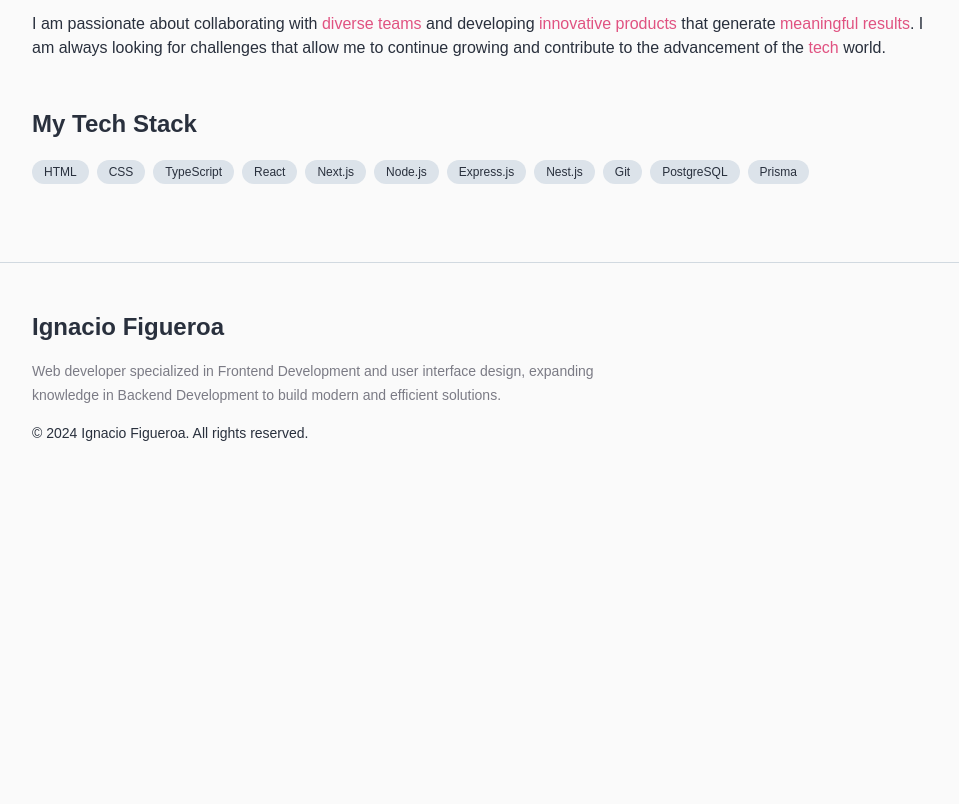
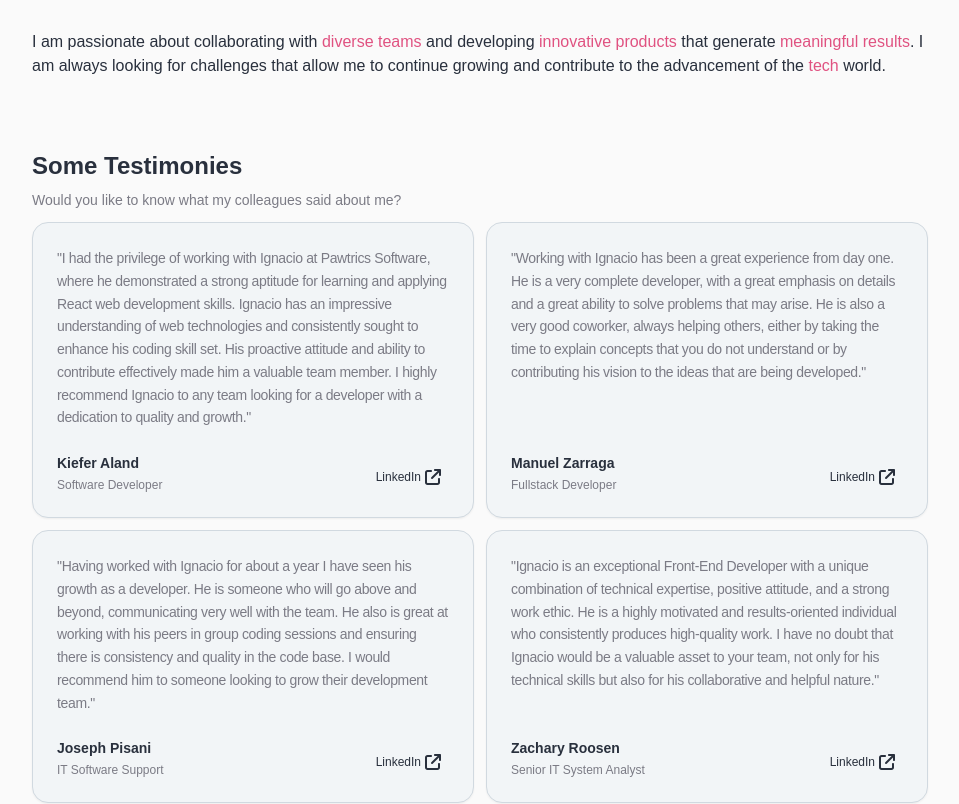
Before and after one commit to figueroaignacio/portfolio, a React (Vite) app: page /about in a window 1280 px wide. Shown: the part 380-1184 px from the top of the page, without its empty margins (160-1119 px from the left). Before the commit the page ends 871 px from the top, so only its background shows below. Built offline with nearby package versions, Linux system fonts and the light colour scheme; a web font is replaced by a local one.

Commit message:
feat: add testimonies section

```diff
--- /dev/null
+++ b/src/components/TestimoniesCard.tsx
@@ -0,0 +1,33 @@
+import { ArrowUp } from "@/icons/ArrowUp.tsx";
+
+interface TestimoniesCardProps {
+  body: string;
+  name: string;
+  role: string;
+  profile: string;
+}
+
+export function TestimoniesCard({ body, name, role, profile }: TestimoniesCardProps) {
+  return (
+    <div className="bg-card rounded-lg p-6 space-y-6 h-full flex flex-col justify-between border border-border shadow-sm transition-shadow duration-200 hover:shadow-md">
+      <p className="text-sm leading-relaxed tracking-tight text-muted-foreground">
+        "{body}"
+      </p>
+      <div className="flex items-end justify-between">
+        <div className="flex flex-col gap-1">
+          <span className="text-sm font-semibold">{name}</span>
+          <span className="text-xs text-muted-foreground">{role}</span>
+        </div>
+        <a
+          href={profile}
+          target="_blank"
+          rel="noopener noreferrer"
+          className="text-xs font-medium flex items-center gap-1 hover:bg-primary-foreground p-2 rounded-md transition-colors duration-200"
+        >
+          LinkedIn
+          <ArrowUp />
+        </a>
+      </div>
+    </div>
+  )
+}
--- a/src/locales/en/en.json
+++ b/src/locales/en/en.json
@@ -102,6 +102,42 @@
           "status": "In Development"
         }
       ]
+    },
+    "testimonies": {
+      "title": "Some Testimonies",
+      "description": "Would you like to know what my colleagues said about me?",
+      "items": [
+        {
+          "body": "I had the privilege of working with Ignacio at Pawtrics Software, where he demonstrated a strong aptitude for learning and applying React web development skills. Ignacio has an impressive understanding of web technologies and consistently sought to enhance his coding skill set. His proactive attitude and ability to contribute effectively made him a valuable team member. I highly recommend Ignacio to any team looking for a developer with a dedication to quality and growth.",
+          "name": "Kiefer Aland",
+          "role": "Software Developer",
+          "profile": "https://www.linkedin.com/in/kieferaland/"
+        },
+        {
+          "body": "Working with Ignacio has been a great experience from day one. He is a very complete developer, with a great emphasis on details and a great ability to solve problems that may arise. He is also a very good coworker, always helping others, either by taking the time to explain concepts that you do not understand or by contributing his vision to the ideas that are being developed.",
+          "name": "Manuel Zarraga",
+          "role": "Fullstack Developer",
+          "profile": "https://www.linkedin.com/in/manuel-zarraga/"
+        },
+        {
+          "body": "Having worked with Ignacio for about a year I have seen his growth as a developer. He is someone who will go above and beyond, communicating very well with the team. He also is great at working with his peers in group coding sessions and ensuring there is consistency and quality in the code base. I would recommend him to someone looking to grow their development team.",
+          "name": "Joseph Pisani",
+          "role": "IT Software Support",
+          "profile": "https://www.linkedin.com/in/josephpisani/"
+        },
+        {
+          "body": "Ignacio is an exceptional Front-End Developer with a unique combination of technical expertise, positive attitude, and a strong work ethic. He is a highly motivated and results-oriented individual who consistently produces high-quality work. I have no doubt that Ignacio would be a valuable asset to your team, not only for his technical skills but also for his collaborative and helpful nature.",
+          "name": "Zachary Roosen",
+          "role": "Senior IT System Analyst",
+          "profile": "https://www.linkedin.com/in/zroosen/"
+        },
+        {
+          "body": "In the time I've known Ignacio, he's transformed into an outstanding developer. He's not one to settle for mediocrity; instead, he consistently pushes himself to exceed expectations. What distinguishes Ignacio is his engaging nature and relentless pursuit of learning. He approaches every task with humility and a strong work ethic, always striving to expand his knowledge and skills. His dedication ensures a seamless collaboration within the team. If you're seeking a developer committed to continual improvement and fostering teamwork, Ignacio is the ideal choice.",
+          "name": "Pia Walcott",
+          "role": "Software Engineer",
+          "profile": "https://www.linkedin.com/in/pia-walcott/"
+        }
+      ]
     }
   },
   "pages": {
--- a/src/locales/es/es.json
+++ b/src/locales/es/es.json
@@ -102,6 +102,42 @@
           "status": "En Desarrollo"
         }
       ]
+    },
+    "testimonies": {
+      "title": "Algunos Testimonios",
+      "description": "¿Te gustaría saber lo que mis compañeros dijeron de mi?",
+      "items": [
+        {
+          "body": "Tuve el privilegio de trabajar con Ignacio en Pawtrics Software, donde demostró una gran aptitud para aprender y aplicar habilidades en desarrollo web con React. Ignacio tiene un conocimiento impresionante de las tecnologías web y constantemente buscó mejorar su conjunto de habilidades de programación. Su actitud proactiva y su capacidad para contribuir de manera efectiva lo convirtieron en un miembro valioso del equipo. Recomiendo encarecidamente a Ignacio a cualquier equipo que busque un desarrollador con dedicación a la calidad y al crecimiento.",
+          "name": "Kiefer Aland",
+          "role": "Software Developer",
+          "profile": "https://www.linkedin.com/in/kieferaland/"
+        },
+        {
+          "body": "Trabajar con Ignacio ha sido una gran experiencia desde el primer día. Es un desarrollador muy completo, con un gran énfasis en los detalles y una gran capacidad para resolver problemas que puedan surgir. También es un muy buen compañero de trabajo, siempre ayudando a los demás, ya sea dedicando tiempo a explicar conceptos que no entiendes o contribuyendo con su visión a las ideas que se están desarrollando.",
+          "name": "Manuel Zarraga",
+          "role": "Fullstack Developer",
+          "profile": "https://www.linkedin.com/in/manuel-zarraga/"
+        },
+        {
+          "body": "Habiendo trabajado con Ignacio durante aproximadamente un año, he visto su crecimiento como desarrollador. Es una persona que siempre va más allá, comunicándose muy bien con el equipo. También es excelente trabajando con sus compañeros en sesiones de programación en grupo y asegurando que haya consistencia y calidad en la base de código. Lo recomendaría a alguien que busque hacer crecer su equipo de desarrollo.",
+          "name": "Joseph Pisani",
+          "role": "IT Software Support",
+          "profile": "https://www.linkedin.com/in/josephpisani/"
+        },
+        {
+          "body": "Ignacio es un Desarrollador Front-End excepcional con una combinación única de experiencia técnica, actitud positiva y una sólida ética de trabajo. Es un individuo altamente motivado y orientado a resultados que produce constantemente trabajo de alta calidad. No tengo ninguna duda de que Ignacio sería un activo valioso para su equipo, no solo por sus habilidades técnicas sino también por su naturaleza colaborativa y servicial.",
+          "name": "Zachary Roosen",
+          "role": "Senior IT System Analyst",
+          "profile": "https://www.linkedin.com/in/zroosen/"
+        },
+        {
+          "body": "En el tiempo que llevo conociendo a Ignacio, se ha transformado en un desarrollador excepcional. No es de los que se conforman con la mediocridad; al contrario, constantemente se esfuerza por superar las expectativas. Lo que distingue a Ignacio es su naturaleza comprometida y su incansable búsqueda de aprendizaje. Aborda cada tarea con humildad y una sólida ética de trabajo, siempre esforzándose por ampliar sus conocimientos y habilidades. Su dedicación garantiza una colaboración fluida dentro del equipo. Si buscas un desarrollador comprometido con la mejora continua y el fomento del trabajo en equipo, Ignacio es la opción ideal.",
+          "name": "Pia Walcott",
+          "role": "Software Engineer",
+          "profile": "https://www.linkedin.com/in/pia-walcott/"
+        }
+      ]
     }
   },
   "pages": {
--- a/src/pages/About.tsx
+++ b/src/pages/About.tsx
@@ -5,14 +5,23 @@ import { Trans, useTranslation } from "react-i18next";
 import { motion } from 'framer-motion';
 
 // Components
-import { Badge } from "@/components/Badge.tsx";
+import { TestimoniesCard } from "@/components/TestimoniesCard.tsx";
 
 // Constants
 import { containerVariants, fadeUpVariants, listItemVariants } from "@/constants/animations.ts";
+import { Badge } from "@/components/Badge.tsx";
+
+type Testinomies = {
+  body: string;
+  name: string;
+  role: string;
+  profile: string;
+}
 
 
 export function About() {
   const { t } = useTranslation();
+  const testimones = t("sections.testimonies.items", { returnObjects: true }) as Testinomies[]
   const techStack = [
     "HTML",
     "CSS",
@@ -29,7 +38,7 @@ export function About() {
 
   return (
     <motion.section
-      className="min-h-[60dvh] flex flex-col justify-center gap-6"
+      className="min-h-[60dvh] flex flex-col justify-center gap-10"
       variants={containerVariants}
       initial="hidden"
       animate="visible"
@@ -55,6 +64,30 @@ export function About() {
           i18nKey={t("pages.about.collaboration")}
           components={{ span: <span className="text-accent"></span> }} />
       </motion.p>
+      <div className="my-2">
+        <div className="space-y-2 mb-3">
+          <motion.h3
+            variants={fadeUpVariants}
+            className="text-2xl font-semibold mt-6">{t("sections.testimonies.title")}</motion.h3>
+          <motion.p
+            variants={fadeUpVariants}
+            className="text-sm text-muted-foreground">{t("sections.testimonies.description")}</motion.p>
+        </div>
+        <ul className="grid grid-cols-1 md:grid-cols-2 gap-3">
+          {testimones.map((testimony, index) => (
+            <motion.li
+              variants={fadeUpVariants}
+              key={index}>
+              <TestimoniesCard
+                role={testimony.role}
+                name={testimony.name}
+                body={testimony.body}
+                profile={testimony.profile}
+              />
+            </motion.li>
+          ))}
+        </ul>
+      </div>
       <motion.div variants={fadeUpVariants}>
         <h3 className="text-2xl font-semibold mt-6">
           {t("pages.about.techStack.title")}
```
